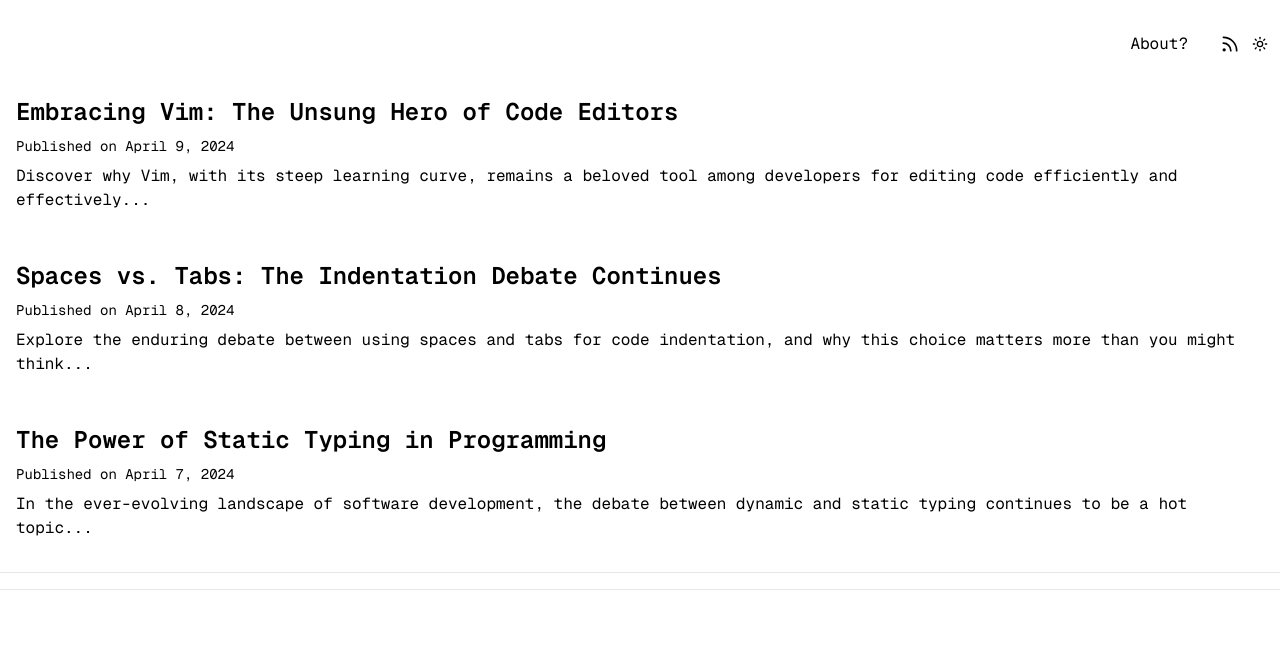
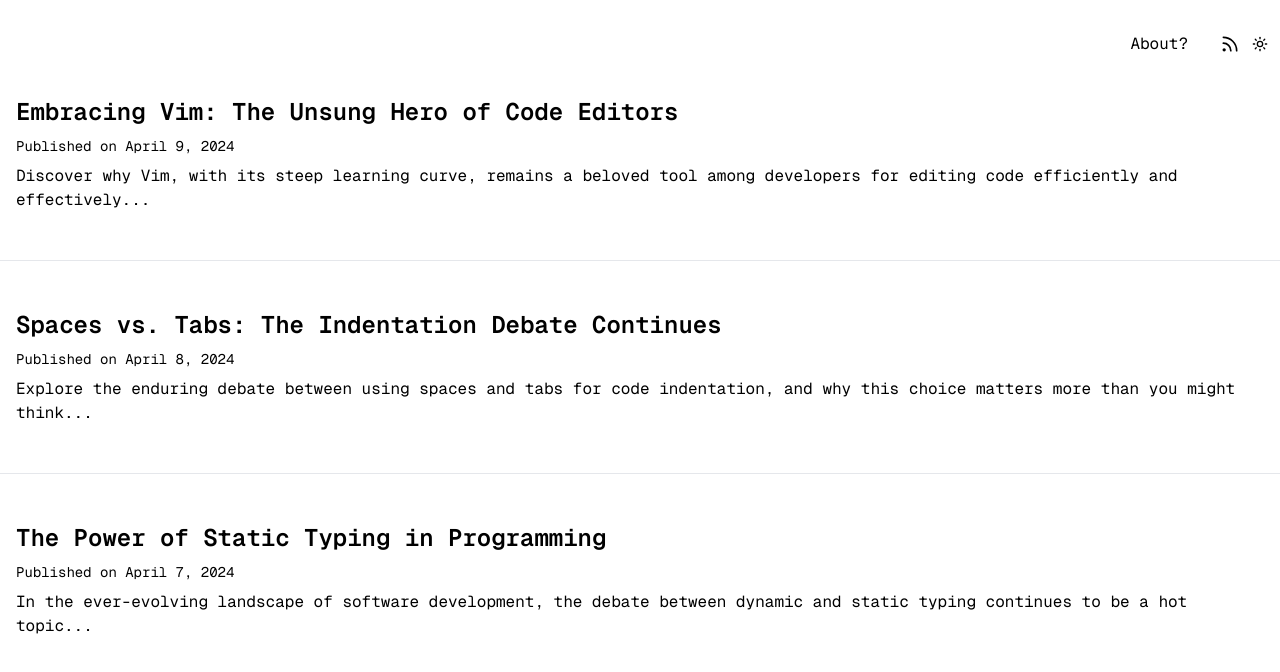
Before and after one commit to Ahamed-Favas/mdx-folio, a Next.js app: page / in a window 1280 px wide. Shown: the top 672 px of the page. Built offline with nearby package versions, Linux system fonts and the light colour scheme.

Commit message:
Update page.tsx

```diff
--- a/app/page.tsx
+++ b/app/page.tsx
@@ -9,8 +9,9 @@ export default async function BlogPage() {
       <br />
       <BlogMenubarComponent />
       <div className="space-y-4">
-        {articleTitles.map((article) => (
-          <article key={article.filename} className="hover:bg-gray-50 dark:hover:bg-gray-800 p-4 mt-4 rounded-s">
+        {articleTitles.map((article, index) => (
+          <div key={article.filename}>
+            <article className="hover:bg-gray-50 dark:hover:bg-gray-800 p-4 mt-4 rounded-s">
               <Link href={`/blog/${article.filename}`}>
                 <h2 className="text-2xl font-semibold mb-2">{article.title}</h2>
                 <p className="text-sm hover:text-gray-50 hover:dark:text-gray-800 mb-2">
@@ -19,10 +20,10 @@ export default async function BlogPage() {
                 <p>{`${article.summary.trim()}..`}</p>
               </Link>
             </article>
-        ))}
-        {articleTitles.length > 1 &&
-          articleTitles.slice(0, -1).map((_, index) => (
-            <hr key={index} className="h-px my-8 bg-gray-200 border-0 dark:bg-gray-700" />
+            {index < articleTitles.length - 1 && (
+              <hr className="h-px my-8 bg-gray-200 border-0 dark:bg-gray-700" />
+            )}
+          </div>
         ))}
       </div>
     </div>
```
Lines whose indentation alone changed are shown as unchanged.
